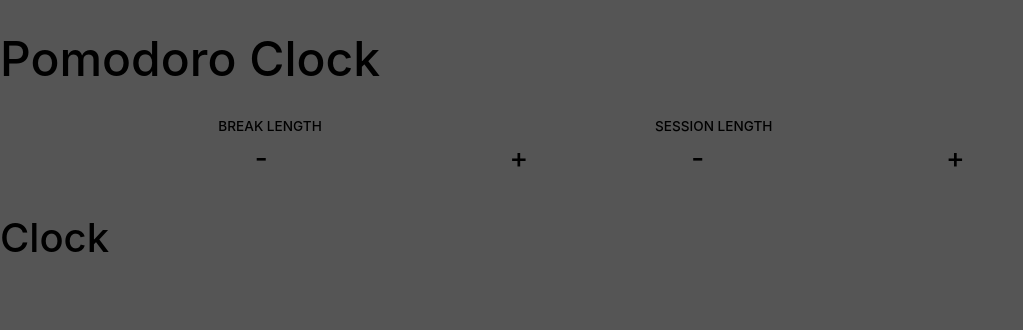
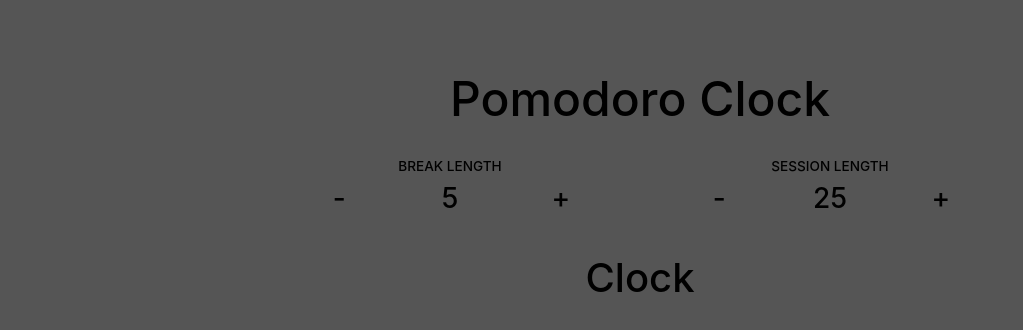
Before and after one commit to MarkFSkinner/pomodoro-clock, a React (Create React App) app: page / in a window 1280 px wide. Shown: the top 330 px of the page, without its empty margins (0-1023 px from the left). Built offline with nearby package versions, Linux system fonts and the light colour scheme.

Commit message:
Add mapStateToProps to App

```diff
--- a/src/App.js
+++ b/src/App.js
@@ -4,16 +4,24 @@ import Controls from './components/Controls';
 import Clock from './components/Clock';
 import './App.css';
 
+import { connect } from 'react-redux';
+
 class App extends Component {
   render() {
     return (
-      <div>
+      <div className='container text-center'>
         <Title />
-        <Controls />
+        <Controls breakTime={this.props.myData.breakTime} sessionTime={this.props.myData.sessionTime} />
         <Clock />
       </div>
     );
   }
 }
 
-export default App;
+function mapStateToProps(state) {
+  return {
+    myData: state.myData
+  }
+}
+
+export default connect(mapStateToProps, {})(App);
```
